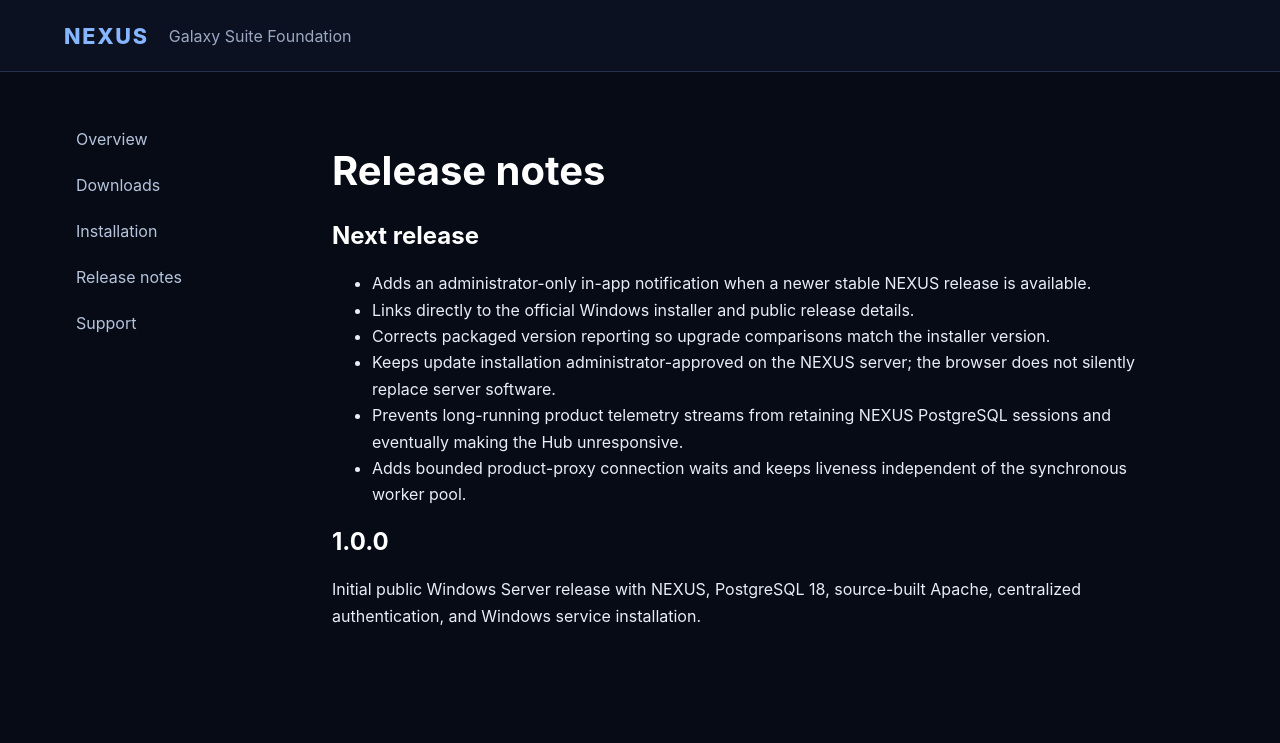
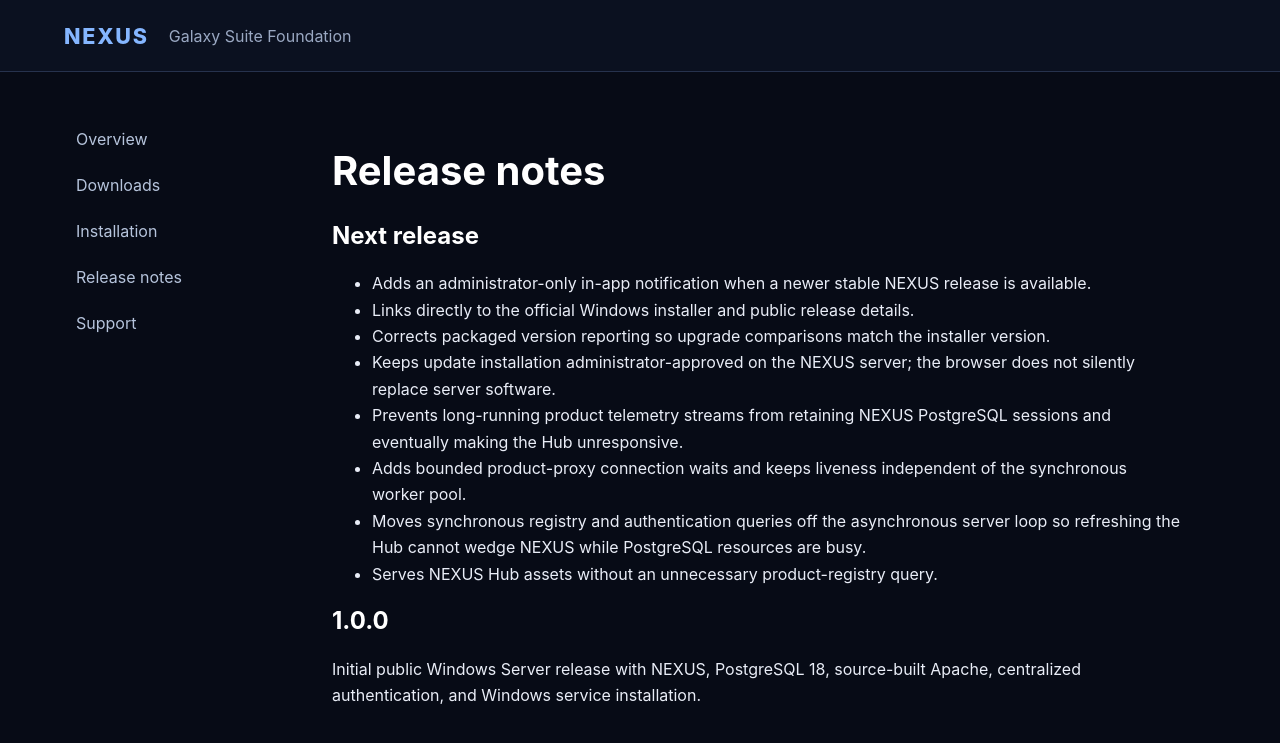
Before and after one commit to JayDubb85/NEXUS-Releases, a Jekyll site: the page built from docs/release-notes.md, in a window 1280 px wide. Shown: the top 743 px of the page. Built offline with Jekyll 4.4.1, drawn with Linux system fonts in a browser that asks for light colours.

Commit message:
Update public NEXUS distribution

```diff
--- a/docs/release-notes.md
+++ b/docs/release-notes.md
@@ -14,6 +14,8 @@ description: NEXUS release history
 - Keeps update installation administrator-approved on the NEXUS server; the browser does not silently replace server software.
 - Prevents long-running product telemetry streams from retaining NEXUS PostgreSQL sessions and eventually making the Hub unresponsive.
 - Adds bounded product-proxy connection waits and keeps liveness independent of the synchronous worker pool.
+- Moves synchronous registry and authentication queries off the asynchronous server loop so refreshing the Hub cannot wedge NEXUS while PostgreSQL resources are busy.
+- Serves NEXUS Hub assets without an unnecessary product-registry query.
 
 ## 1.0.0
 
```
